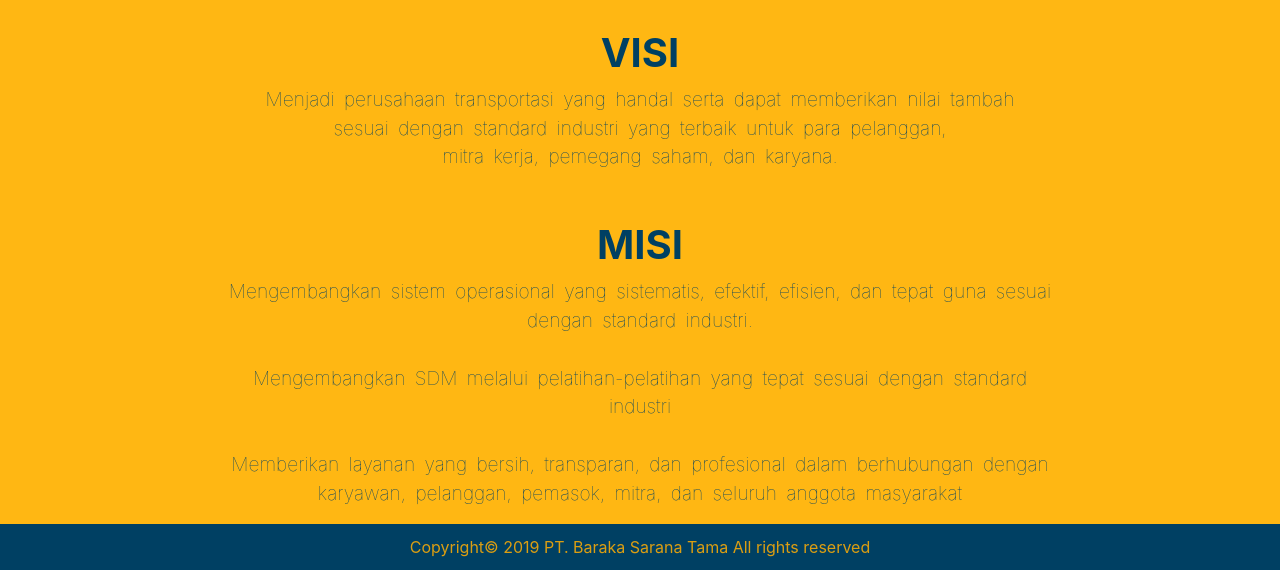
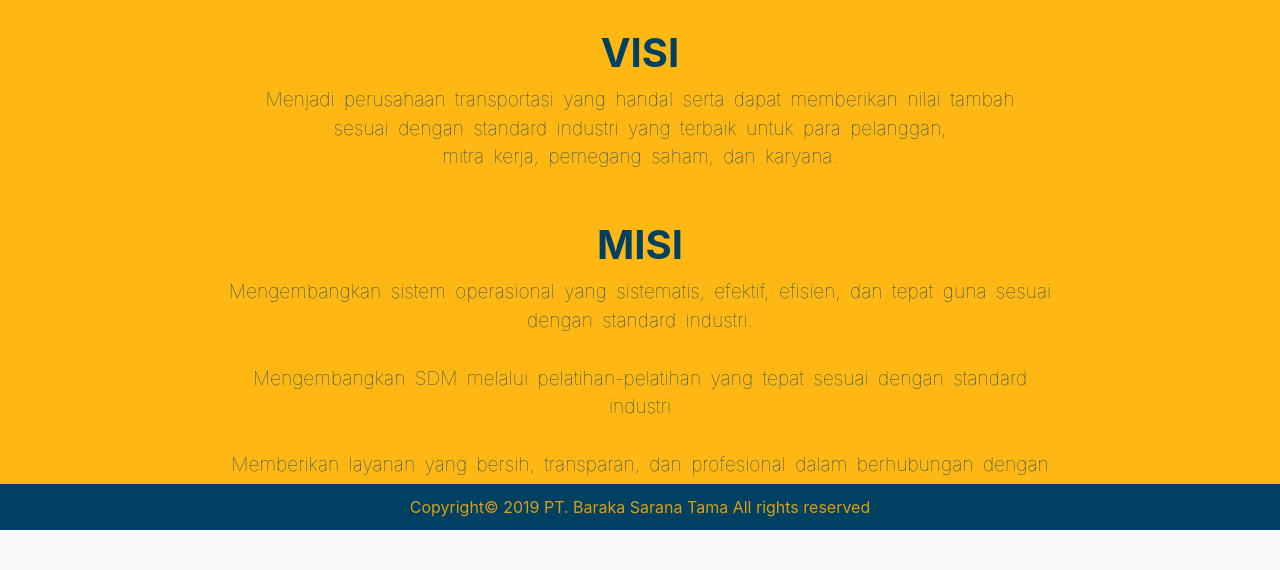
Before and after one commit to aditbro/baraka, a Django app: page /about/ in a window 1280 px wide. Shown: the part 1660-2230 px from the top of the page. After the commit the page ends 2190 px from the top, so only its background shows below. Run offline with Django 3.2, Linux system fonts and the light colour scheme; some libraries are stand-ins or nearby versions.

Commit message:
margin-bottom

```diff
--- a/static/css/common.css
+++ b/static/css/common.css
@@ -11,7 +11,3 @@ html {
   position: relative;
   min-height: 100%;
 }
-
-body {
-  margin-bottom: 40px; /* Margin bottom by footer height */
-}
```
